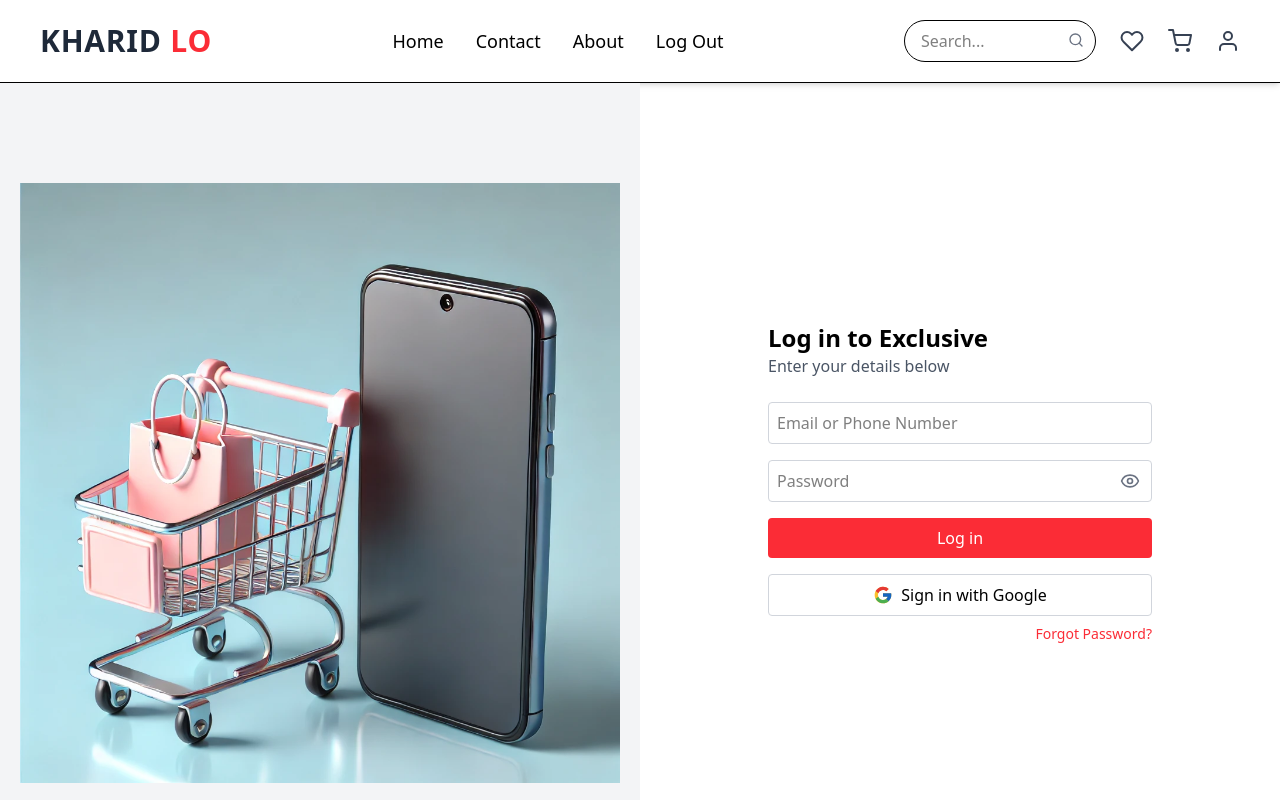
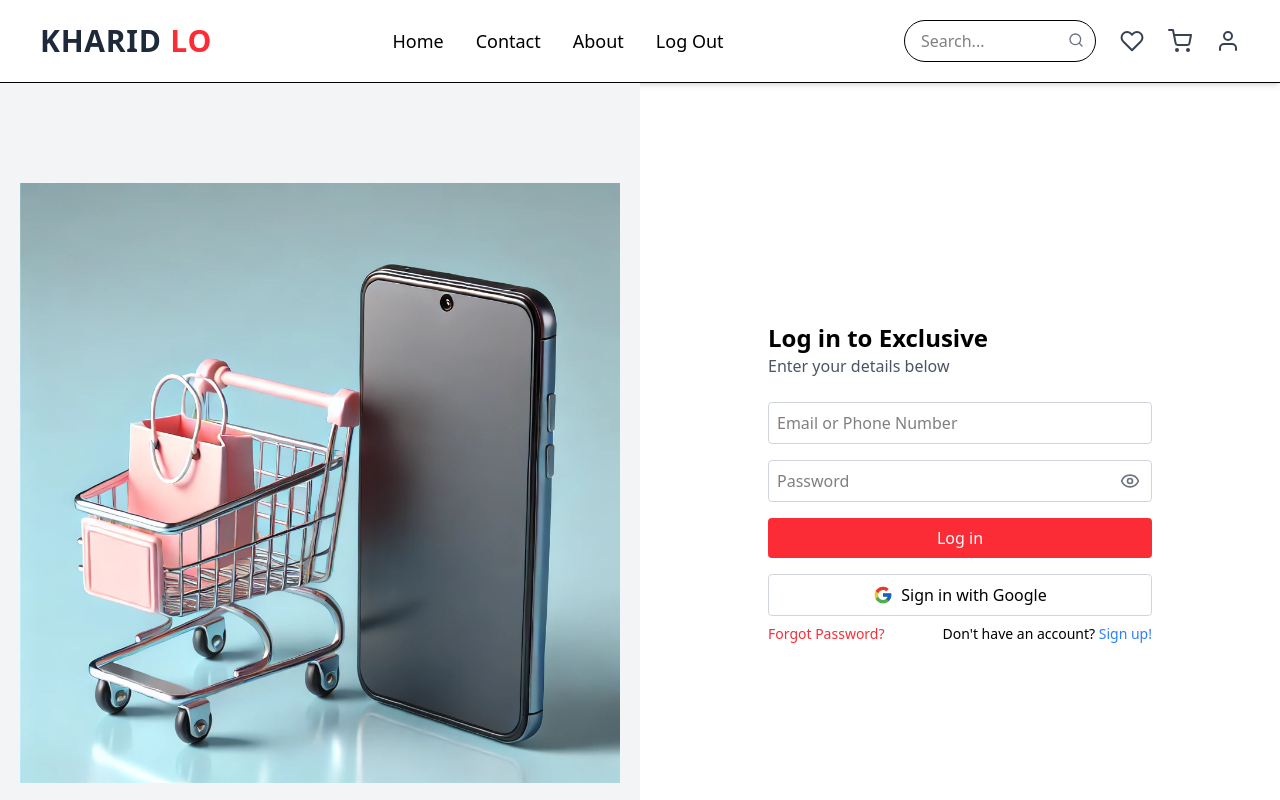
Before and after one commit to sujalkyal/ecomm-user-app, a Next.js app: page /auth/login in a window 1280 px wide. Shown: the top 800 px of the page. Built offline with nearby package versions, Linux system fonts and the light colour scheme; no server answers; sample sign-in values are in the browser's storage.

Commit message:
auth correction

```diff
--- a/app/auth/login/page.jsx
+++ b/app/auth/login/page.jsx
@@ -102,12 +102,20 @@ export default function LoginPage() {
             Sign in with Google
           </button>
 
-          {/* Forgot Password */}
+          {/* Forgot Password & Sign Up */}
           <div className="flex justify-between mt-2 text-sm">
-            <span></span>
             <a href="/reset-password" className="text-red-500">
               Forgot Password?
             </a>
+            <span>
+              Don't have an account?{" "}
+              <button
+                onClick={() => router.push("/auth/signup")}
+                className="text-blue-500 font-medium hover:cursor-pointer hover:text-blue-600 transition"
+              >
+                Sign up!
+              </button>
+            </span>
           </div>
         </div>
       </div>
--- a/app/auth/signup/page.jsx
+++ b/app/auth/signup/page.jsx
@@ -114,7 +114,7 @@ export default function SignupPage() {
           {/* Login Redirect */}
           <p className="text-center mt-4">
             Already have an account?{" "}
-            <a href="/login" className="text-blue-500">Log in</a>
+            <a href="/auth/login" className="text-blue-500 font-medium hover:cursor-pointer hover:text-blue-600 transition">Log in</a>
           </p>
         </div>
       </div>
--- a/app/page.jsx
+++ b/app/page.jsx
@@ -30,7 +30,7 @@ export default function Header() {
   // Redirect unauthenticated users before rendering UI
   useEffect(() => {
     if (status === "unauthenticated") {
-      router.replace("/api/auth/signin"); // Use replace to prevent back navigation
+      router.replace("/auth/signup"); // Use replace to prevent back navigation
     }
   }, [status, router]);
 
--- a/components/Navbar.jsx
+++ b/components/Navbar.jsx
@@ -21,14 +21,14 @@ const Navbar = () => {
   };
 
   useEffect(() => {
-    if (status === "unauthenticated") {
-      router.push("/api/auth/signin");
+    if (status === "unauthenticated" && pathname !== "/auth/login") {
+      router.push("/auth/signup");
     }
   }, [status, router]);
 
   const handleLogOut = async () => {
     await signOut();
-    router.push("/api/auth/signin");
+    router.push("/auth/login");
   };
 
   const handleNavigation = async (path) => {
@@ -73,7 +73,7 @@ const Navbar = () => {
                 Log Out
               </button>
             ) : (
-              <Link href="/api/auth/signin" className="hover:text-red-500 transition hover:cursor-pointer">
+              <Link href="/auth/signup" className="hover:text-red-500 transition hover:cursor-pointer">
                 Sign Up
               </Link>
             )}
```
